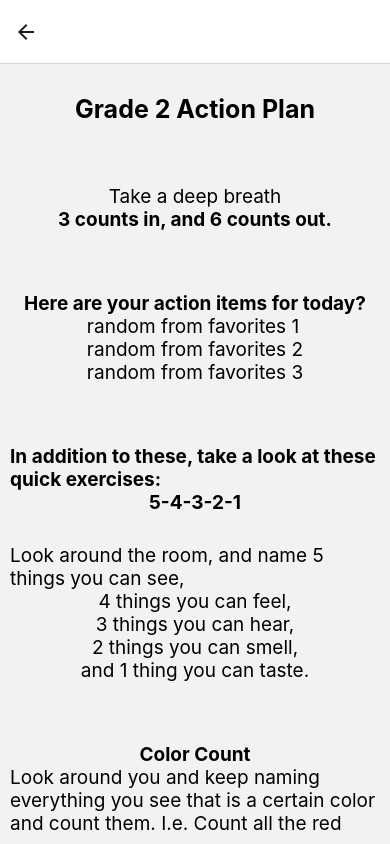
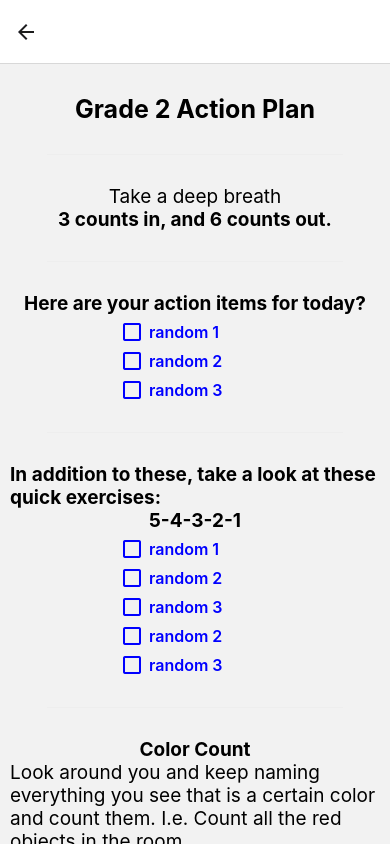
Before and after one commit to marker6275/Note-To-Self-App, a React Native app: screen /Grade2 in a window 390 px wide. Built offline with nearby package versions, Linux system fonts and the light colour scheme; what expo-linking would draw is missing.

Commit message:
changed FlatList to checklists, minor formatting changes

```diff
--- a/Action Plans/Plan1.tsx
+++ b/Action Plans/Plan1.tsx
@@ -9,24 +9,30 @@ import CheckBox from '../components/Checkbox';
 
 export default function Plan1({ navigation }: RootTabScreenProps<'Grade1'>) {
 
-    const [pressed, setPressed] = useState(false);
+    const [pressed1, setPressed1] = useState(false);
+    const [pressed2, setPressed2] = useState(false);
+    const [pressed3, setPressed3] = useState(false);
     return (
         <ScrollView style={styles.containerBox} contentContainerStyle={styles.container}>
             <Text style={styles.title}>Grade 1 Action Plan</Text>
             <View style={styles.separator} lightColor="#eee" darkColor="rgba(255,255,255,0.1)" />
             <Text style={styles.emphasis}>Here are your action items for today?</Text>
-            <CheckBox title="Box" onPress={() => setPressed(!pressed)} isChecked={pressed} textStyle={styles.checklist}/>
-            <FlatList
+            <CheckBox title="random 1" onPress={() => setPressed1(!pressed1)} isChecked={pressed1} textStyle={styles.checklist}/>
+            <CheckBox title="random 2" onPress={() => setPressed2(!pressed2)} isChecked={pressed2} textStyle={styles.checklist}/>
+            <CheckBox title="random 3" onPress={() => setPressed3(!pressed3)} isChecked={pressed3} textStyle={styles.checklist}/>
+            {/* <FlatList
             data={[
                 // WE NEED TO FIX THIS
                 // Make a checklist
                 {key: 'random 1'},
                 {key: 'random 2'},
                 {key: 'random 3'},
-                // ALSO NEED TO MAKE A REFRESH BUTTON
+
             ]}
-            renderItem={({item}) => <Text style={styles.text}>{item.key}</Text>} />
-
+            renderItem={({item}) => <Text style={styles.text}>{item.key}</Text>} /> */}
+            {/* // ALSO NEED TO MAKE A REFRESH BUTTON  */}
+            <View style={styles.separator} lightColor="#eee" darkColor="rgba(255,255,255,0.1)" />
+            <Button title="Done!" onPress={() => navigation.navigate('NotFound')}/>
         </ScrollView>
 
     )
@@ -36,11 +42,11 @@ const styles = StyleSheet.create({
     container: {
         alignItems: 'center',
         justifyContent: 'center',
-        marginTop: 30
+        marginTop: 30,
+        paddingBottom: 70
     },
     containerBox: {
         marginHorizontal: 10,
-        marginBottom: 10
     },
     title: {
       fontSize: 25,
--- a/Action Plans/Plan2.tsx
+++ b/Action Plans/Plan2.tsx
@@ -1,11 +1,21 @@
 import { StyleSheet, Linking, FlatList, ScrollView } from 'react-native';
+import { useState } from 'react';
 import { Text, View } from '../components/Themed';
 import Button from '../components/Button';
 import { RootTabScreenProps } from '../types';
 import { useLinkProps, useNavigation } from '@react-navigation/native'
 import { createNativeStackNavigator } from '@react-navigation/native-stack';
+import CheckBox from '../components/Checkbox';
 
 export default function Plan2({ navigation }: RootTabScreenProps<'Grade2'>) {
+    const [pressed1, setPressed1] = useState(false);
+    const [pressed2, setPressed2] = useState(false);
+    const [pressed3, setPressed3] = useState(false);
+    const [pressed21, setPressed21] = useState(false);
+    const [pressed22, setPressed22] = useState(false);
+    const [pressed23, setPressed23] = useState(false);
+    const [pressed24, setPressed24] = useState(false);
+    const [pressed25, setPressed25] = useState(false);
     return (
         <ScrollView style={styles.containerBox} contentContainerStyle={styles.container}>
             <Text style={styles.title}>Grade 2 Action Plan</Text>
@@ -15,7 +25,7 @@ export default function Plan2({ navigation }: RootTabScreenProps<'Grade2'>) {
             <Text style={styles.emphasis}>3 counts in, and 6 counts out.</Text>
             <View style={styles.separator} lightColor="#eee" darkColor="rgba(255,255,255,0.1)" />
             <Text style={styles.emphasis}>Here are your action items for today?</Text>
-            <FlatList
+            {/* <FlatList
             data={[
                 // WE NEED TO FIX THIS
                 // Make a checklist
@@ -24,14 +34,16 @@ export default function Plan2({ navigation }: RootTabScreenProps<'Grade2'>) {
                 {key: 'random from favorites 3'},
                 // ALSO NEED TO MAKE A REFRESH BUTTON
             ]}
-            renderItem={({item}) => <Text style={styles.text}>{item.key}</Text>} />
-
+            renderItem={({item}) => <Text style={styles.text}>{item.key}</Text>} /> */}
+            <CheckBox title="random 1" onPress={() => setPressed1(!pressed1)} isChecked={pressed1} textStyle={styles.checklist}/>
+            <CheckBox title="random 2" onPress={() => setPressed2(!pressed2)} isChecked={pressed2} textStyle={styles.checklist}/>
+            <CheckBox title="random 3" onPress={() => setPressed3(!pressed3)} isChecked={pressed3} textStyle={styles.checklist}/>
             <View style={styles.separator} lightColor="#eee" darkColor="rgba(255,255,255,0.1)" />
             <Text style={styles.emphasis}>In addition to these, take a look at these quick exercises:</Text>
 
             {/* RANDOMIZE DISTRACTION TECHNIQUE? */}
             <Text style={styles.emphasis}>5-4-3-2-1</Text>
-            <FlatList contentContainerStyle={styles.container}
+            {/* <FlatList contentContainerStyle={styles.container}
             data={[
                 {key: 'Look around the room, and name 5 things you can see,'},
                 {key: '4 things you can feel,'},
@@ -40,7 +52,12 @@ export default function Plan2({ navigation }: RootTabScreenProps<'Grade2'>) {
                 {key: 'and 1 thing you can taste.'},
             ]}
             renderItem={({item}) => <Text style={styles.text}>{item.key}</Text>}
-            />
+            /> */}
+            <CheckBox title="random 1" onPress={() => setPressed21(!pressed21)} isChecked={pressed21} textStyle={styles.checklist}/>
+            <CheckBox title="random 2" onPress={() => setPressed22(!pressed22)} isChecked={pressed22} textStyle={styles.checklist}/>
+            <CheckBox title="random 3" onPress={() => setPressed23(!pressed23)} isChecked={pressed23} textStyle={styles.checklist}/>
+            <CheckBox title="random 2" onPress={() => setPressed24(!pressed24)} isChecked={pressed24} textStyle={styles.checklist}/>
+            <CheckBox title="random 3" onPress={() => setPressed25(!pressed25)} isChecked={pressed25} textStyle={styles.checklist}/>
             <View style={styles.separator} lightColor="#eee" darkColor="rgba(255,255,255,0.1)" />
             <Text style={styles.emphasis}>Color Count</Text>
             <Text style={styles.text}>Look around you and keep naming everything you see that is a certain color and count them.
@@ -61,11 +78,11 @@ const styles = StyleSheet.create({
     container: {
         alignItems: 'center',
         justifyContent: 'center',
-        marginTop: 30
+        marginTop: 30,
+        paddingBottom: 70
     },
     containerBox: {
         marginHorizontal: 10,
-        marginBottom: 10
     },
     title: {
       fontSize: 25,
@@ -84,4 +101,8 @@ const styles = StyleSheet.create({
         fontSize: 19,
         fontWeight: 'bold',
     },
+    checklist: {
+        color: '#fff',
+        backgroundColor: '#fff'
+    },
 })
--- a/Action Plans/Plan3.tsx
+++ b/Action Plans/Plan3.tsx
@@ -1,13 +1,20 @@
 import { StyleSheet, Linking, FlatList, ScrollView } from 'react-native';
+import { useState } from 'react';
 import { Text, View } from '../components/Themed';
 import Button from '../components/Button';
 import { RootTabScreenProps } from '../types';
 import { useLinkProps, useNavigation } from '@react-navigation/native'
 import { createNativeStackNavigator } from '@react-navigation/native-stack';
+import CheckBox from '../components/Checkbox';
 
 export default function Plan3({ navigation }: RootTabScreenProps<'Grade3'>) {
+    const [pressed1, setPressed1] = useState(false);
+    const [pressed2, setPressed2] = useState(false);
+    const [pressed3, setPressed3] = useState(false);
+    const [pressed4, setPressed4] = useState(false);
+    const [pressed5, setPressed5] = useState(false);
     return (
-        <ScrollView contentContainerStyle={styles.container}>
+        <ScrollView contentContainerStyle={styles.container} style={styles.containerBox}>
             <Text style={styles.title}>Grade 3 Action Plan</Text>
 
             <View style={styles.separator} lightColor="#eee" darkColor="rgba(255,255,255,0.1)" />
@@ -23,7 +30,7 @@ export default function Plan3({ navigation }: RootTabScreenProps<'Grade3'>) {
 
             {/* RANDOMIZE DISTRACTION TECHNIQUE? */}
             <Text style={styles.emphasis}>5-4-3-2-1</Text>
-            <FlatList
+            {/* <FlatList
             data={[
                 {key: 'Look around the room, and name:'},
                 {key: '5 things you can see,'},
@@ -34,17 +41,19 @@ export default function Plan3({ navigation }: RootTabScreenProps<'Grade3'>) {
 
             ]}
             renderItem={({item}) => <Text style={styles.text}>{item.key}</Text>}
-            />
-
+            /> */}
+            <CheckBox title="random 1" onPress={() => setPressed1(!pressed1)} isChecked={pressed1} textStyle={styles.checklist}/>
+            <CheckBox title="random 2" onPress={() => setPressed2(!pressed2)} isChecked={pressed2} textStyle={styles.checklist}/>
+            <CheckBox title="random 3" onPress={() => setPressed3(!pressed3)} isChecked={pressed3} textStyle={styles.checklist}/>
+            <CheckBox title="random 4" onPress={() => setPressed4(!pressed4)} isChecked={pressed4} textStyle={styles.checklist}/>
+            <CheckBox title="random 5" onPress={() => setPressed5(!pressed5)} isChecked={pressed5} textStyle={styles.checklist}/>
             <View style={styles.separator} lightColor="#eee" darkColor="rgba(255,255,255,0.1)" />
 
             <Text style={styles.text}>Once you're feeling more grounded from the distraction techniques, you can take a look at more things that help you relax.</Text>
 
             {/* RANDOMIZE AN ACTIVITY FROM THE FAVOURITES PAGE */}
-
-
+            <View style={styles.separator} lightColor="#eee" darkColor="rgba(255,255,255,0.1)" />
             <Button title="Done!" onPress={() => navigation.navigate('NotFound')}/>
-
         </ScrollView>
 
     )
@@ -52,10 +61,14 @@ export default function Plan3({ navigation }: RootTabScreenProps<'Grade3'>) {
 
 const styles = StyleSheet.create({
     container: {
-      flex: 1,
+    //   flex: 1,
       alignItems: 'center',
       justifyContent: 'center',
-      marginTop: 30
+      marginTop: 30,
+      paddingBottom: 70
+    },
+    containerBox: {
+        marginHorizontal: 10,
     },
     title: {
       fontSize: 25,
@@ -76,4 +89,8 @@ const styles = StyleSheet.create({
         fontWeight: 'bold',
         justifyContent: 'center',
     },
+    checklist: {
+        color: '#fff',
+        backgroundColor: '#fff'
+    }
 })
--- a/components/Checkbox.tsx
+++ b/components/Checkbox.tsx
@@ -1,16 +1,18 @@
-import { StyleSheet, Text, View, TouchableOpacity } from "react-native";
-import React from "react";
+import { StyleSheet, Text, View, TouchableOpacity, Appearance } from "react-native";
+import { useState, useCallback, useEffect } from 'react'
 import { MaterialCommunityIcons } from "@expo/vector-icons";
 
+// IMPORTANT
+// I can't get it to change colors based on light or dark, we should probably set a universal background color later
 const CheckBox = (props: any) => {
     const iconName = props.isChecked ?
         "checkbox-marked" : "checkbox-blank-outline";
-    const color = props.color;
+
     return (
         <View style={styles.container}>
             <TouchableOpacity onPress={props.onPress}>
                 <MaterialCommunityIcons
-                    name={iconName} size={24} color='blue' />
+                    name={iconName} size={24} color='blue'/>
             </TouchableOpacity>
             <Text style={styles.title}>{props.title}</Text>
         </View>
@@ -27,7 +29,7 @@ const styles = StyleSheet.create({
         width: 150,
         marginTop: 5,
         marginHorizontal: 5,
-        color: 'blue'
+        color: 'blue',
     },
     title: {
         color: 'blue',
--- a/screens/ActionPlan.tsx
+++ b/screens/ActionPlan.tsx
@@ -33,7 +33,8 @@ const styles = StyleSheet.create({
     fontWeight: 'bold',
   },
   separator: {
-    marginVertical: 30,
+    marginTop: 10,
+    marginBottom: 30,
     height: 1,
     width: '80%',
   },
```
